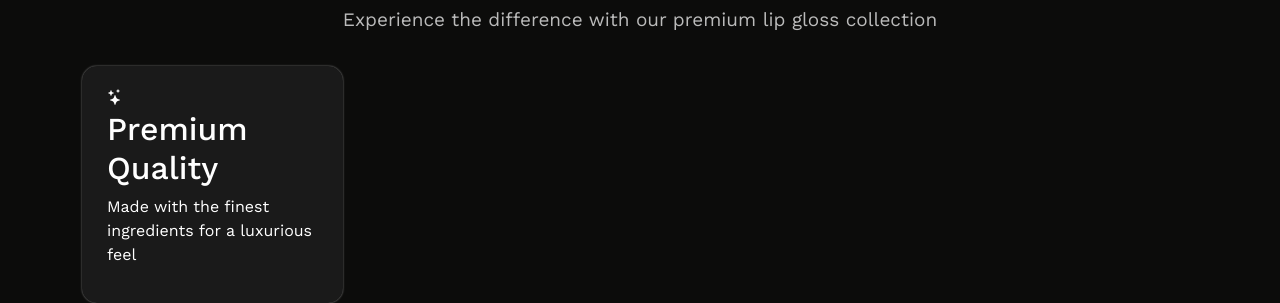
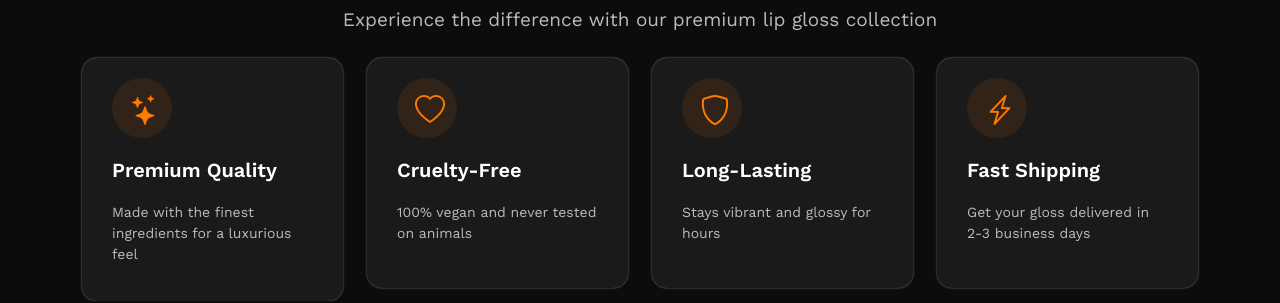
Before and after one commit to La-Pheme456/Fancy-lips, a plain HTML site: page index.html in a window 1280 px wide. Shown: the part 957-1260 px from the top of the page. Drawn offline with nearby package versions, Linux system fonts and the light colour scheme; a script that the page names is missing.

Commit message:
Initial commit

```diff
--- a/css/style.css
+++ b/css/style.css
@@ -347,9 +347,43 @@ header nav .menu-content .menu-btn:hover {
 }
 #choose .box {
     background: #1a1a1a;
-    padding: 20px 25px;
+    padding: 20px 30px;
     box-shadow: 0 0 2px rgba(255, 255, 255, 0.5);
     border-radius: 15px;
+    transition: 1s ease-in-out;
+}
+#choose .box:hover {
+    transform: translateY(-10px);
+}
+#choose .box .icn {
+    height: 60px;
+    width: 60px;
+    display: inline-block;
+    border-radius: 50%;
+    padding: 10px;
+    background: #312317;
+    color: var(--orange);
+    /* transition: 0.5s ease-in-out; */
+    cursor: pointer;
+    transition: 0.8s ease-in-out;
+}
+#choose .box .icn i {
+    margin-left: 8px;
+    font-size: 30px;
+}
+#choose .box .icn:hover {
+    transform: rotate(360deg);
+}
+#choose .box h2 {
+    color: var(--text-color);
+    margin-top: 20px;
+    font-size: 20px;
+    font-weight: 600;
+}
+#choose .box p {
+    color: var(--gray);
+    font-size: 14px;
+    margin-top: 20px;
 }
 
 
--- a/index.html
+++ b/index.html
@@ -77,13 +77,14 @@
             </div>
         </div>
     </section>
+
     <section id="choose">
         <div class="heading">
             <h2>Why Choose <span>Fancy Lips?</span></h2>
             <p>Experience the difference with our premium lip gloss collection</p>
         </div>
         <div class="container">
-            <div class="row pt-3">
+            <div class="row pt-2">
                 <div class="col-md-3">
                     <div class="box">
                         <div class="icn">
@@ -95,13 +96,42 @@
                         </div>
                     </div>
                 </div>
+                <div class="col-md-3">
+                    <div class="box">
+                        <div class="icn">
+                            <i class="bi bi-heart"></i>
+                        </div>
+                        <div class="text">
+                            <h2>Cruelty-Free</h2>
+                            <p class="mb-4">100% vegan and never tested on animals</p>
+                        </div>
+                    </div>
+                </div>
+                <div class="col-md-3">
+                    <div class="box">
+                        <div class="icn">
+                            <i class="bi bi-shield"></i>
+                        </div>
+                        <div class="text">
+                            <h2>Long-Lasting</h2>
+                            <p class="mb-4">Stays vibrant and glossy for hours</p>
+                        </div>
+                    </div>
+                </div>
+                <div class="col-md-3">
+                    <div class="box">
+                        <div class="icn">
+                            <i class="bi bi-lightning-charge"></i>
+                        </div>
+                        <div class="text">
+                            <h2>Fast Shipping</h2>
+                            <p class="mb-4">Get your gloss delivered in 2-3 business days</p>
+                        </div>
+                    </div>
+                </div>
             </div>
         </div>
     </section>
-
-
-
-
 
     <!-- Bootstrap JS Bundle Installation -->
     <script src="https://cdn.jsdelivr.net/npm/bootstrap@5.3.8/dist/js/bootstrap.bundle.min.js"></script>
```
